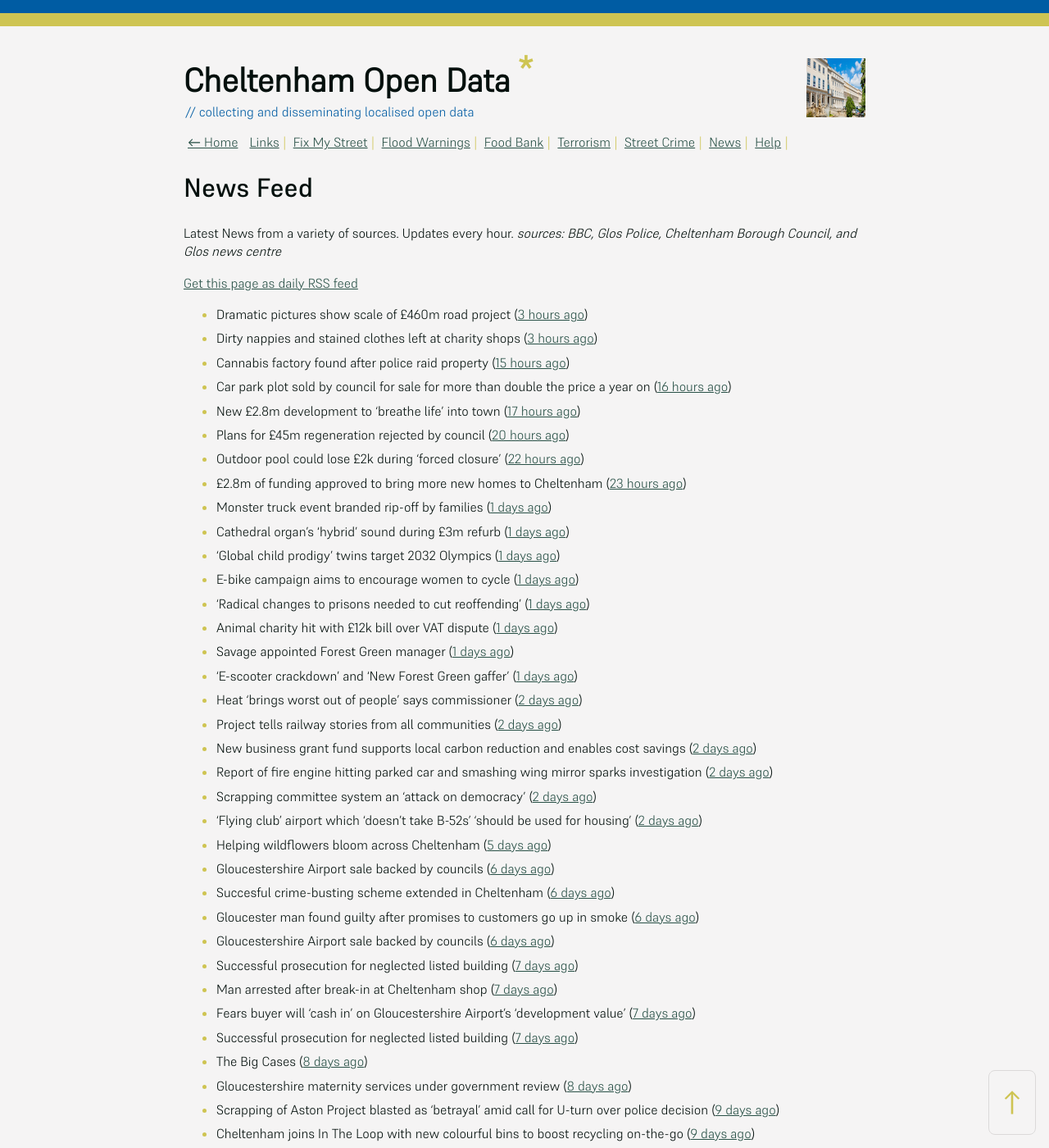
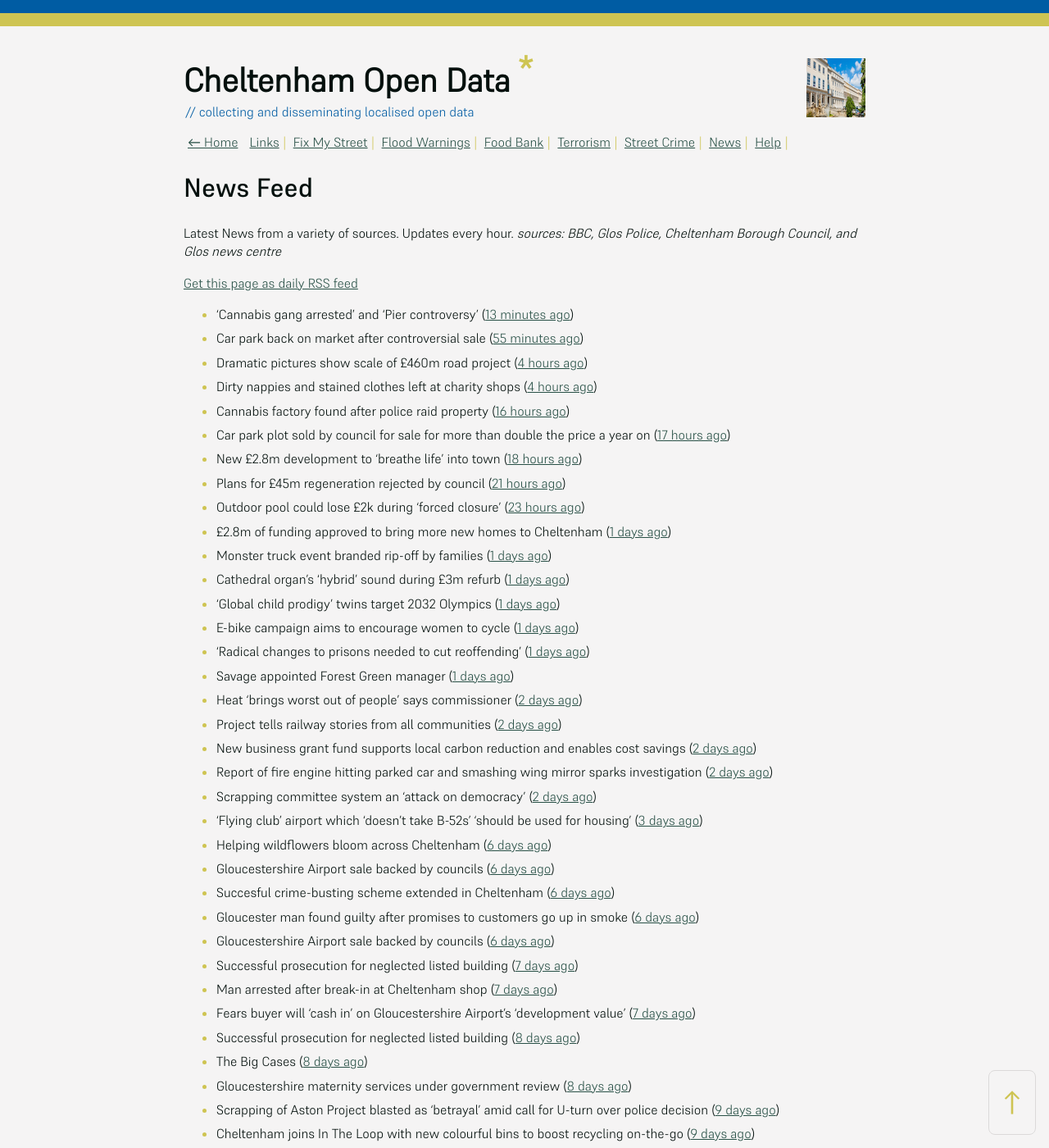
Before and after one commit to mat-0/cheltenham-open-data, a Jekyll site: the page built from _pages/news.md, in a window 1280 px wide and 1400 px high. Shown: the whole window at 82% size. Built offline with Jekyll 4.4.1, drawn with Linux system fonts in a browser that asks for light colours; some of the changed text lies outside the part shown.

Commit message:
Updated 2025-07-03 09:57:54

```diff
--- a/_pages/news.md
+++ b/_pages/news.md
@@ -12,29 +12,29 @@ _sources: BBC, Glos Police, Cheltenham Borough Council, and Glos news centre_
 [Get this page as daily RSS feed](/daily.rss)
 
 <!-- news_marker starts -->
-- Dramatic pictures show scale of £460m road project ([3 hours ago](https://www.bbc.com/news/articles/c20wwle56gqo))
-- Dirty nappies and stained clothes left at charity shops ([3 hours ago](https://www.bbc.com/news/articles/cy5w35506zko))
-- Cannabis factory found after police raid property ([15 hours ago](https://www.bbc.com/news/articles/cx2jxv80022o))
-- Car park plot sold by council for sale for more than double the price a year on ([16 hours ago](https://gloucesternewscentre.co.uk/car-park-plot-sold-by-council-for-sale-for-more-than-double-the-price-a-year-on/))
-- New £2.8m development to 'breathe life' into town ([17 hours ago](https://www.bbc.com/news/articles/cvg8n8djp0no))
-- Plans for £45m regeneration rejected by council ([20 hours ago](https://www.bbc.com/news/articles/ckg3jn2207ro))
-- Outdoor pool could lose £2k during 'forced closure' ([22 hours ago](https://www.bbc.com/news/articles/cvg885vxldgo))
-- £2.8m of funding approved to bring more new homes to Cheltenham ([23 hours ago](https://www.cheltenham.gov.uk/news/article/3027/28m_of_funding_approved_to_bring_more_new_homes_to_cheltenham))
+- 'Cannabis gang arrested' and 'Pier controversy' ([13 minutes ago](https://www.bbc.com/news/articles/c2le7qgd5zzo))
+- Car park back on market after controversial sale ([55 minutes ago](https://www.bbc.com/news/articles/czxwp0gxxy3o))
+- Dramatic pictures show scale of £460m road project ([4 hours ago](https://www.bbc.com/news/articles/c20wwle56gqo))
+- Dirty nappies and stained clothes left at charity shops ([4 hours ago](https://www.bbc.com/news/articles/cy5w35506zko))
+- Cannabis factory found after police raid property ([16 hours ago](https://www.bbc.com/news/articles/cx2jxv80022o))
+- Car park plot sold by council for sale for more than double the price a year on ([17 hours ago](https://gloucesternewscentre.co.uk/car-park-plot-sold-by-council-for-sale-for-more-than-double-the-price-a-year-on/))
+- New £2.8m development to 'breathe life' into town ([18 hours ago](https://www.bbc.com/news/articles/cvg8n8djp0no))
+- Plans for £45m regeneration rejected by council ([21 hours ago](https://www.bbc.com/news/articles/ckg3jn2207ro))
+- Outdoor pool could lose £2k during 'forced closure' ([23 hours ago](https://www.bbc.com/news/articles/cvg885vxldgo))
+- £2.8m of funding approved to bring more new homes to Cheltenham ([1 days ago](https://www.cheltenham.gov.uk/news/article/3027/28m_of_funding_approved_to_bring_more_new_homes_to_cheltenham))
 - Monster truck event branded rip-off by families ([1 days ago](https://www.bbc.com/news/articles/c4gdmy874q4o))
 - Cathedral organ's 'hybrid' sound during £3m refurb ([1 days ago](https://www.bbc.com/news/articles/cy4nngn7pgxo))
 - 'Global child prodigy' twins target 2032 Olympics ([1 days ago](https://www.bbc.com/news/articles/c0k7x723zr1o))
 - E-bike campaign aims to encourage women to cycle ([1 days ago](https://www.bbc.com/news/articles/c9w11l9y7qno))
 - 'Radical changes to prisons needed to cut reoffending' ([1 days ago](https://www.bbc.com/news/articles/cm2zz75v286o))
-- Animal charity hit with £12k bill over VAT dispute ([1 days ago](https://www.bbc.com/news/articles/cglzy4518y9o))
 - Savage appointed Forest Green manager ([1 days ago](https://www.bbc.com/sport/football/articles/cgjg551p8ejo))
-- 'E-scooter crackdown' and 'New Forest Green gaffer' ([1 days ago](https://www.bbc.com/news/articles/cn7dd1n231mo))
 - Heat 'brings worst out of people' says commissioner ([2 days ago](https://www.bbc.com/news/articles/ckgjjx0ypwpo))
 - Project tells railway stories from all communities ([2 days ago](https://www.bbc.com/news/articles/c0l4z258kypo))
 - New business grant fund supports local carbon reduction and enables cost savings ([2 days ago](https://www.cheltenham.gov.uk/news/article/3026/new_business_grant_fund_supports_local_carbon_reduction_and_enables_cost_savings))
 - Report of fire engine hitting parked car and smashing wing mirror sparks investigation ([2 days ago](https://gloucesternewscentre.co.uk/report-of-fire-engine-hitting-parked-car-and-smashing-wing-mirror-sparks-investigation/))
 - Scrapping committee system an 'attack on democracy' ([2 days ago](https://www.bbc.com/news/articles/c5ykgp79nl8o))
-- ‘Flying club’ airport which ‘doesn’t take B-52s’ ‘should be used for housing’ ([2 days ago](https://gloucesternewscentre.co.uk/flying-club-airport-which-doesnt-take-b-52s-should-be-used-for-housing/))
-- Helping wildflowers bloom across Cheltenham ([5 days ago](https://www.cheltenham.gov.uk/news/article/3025/helping_wildflowers_bloom_across_cheltenham))
+- ‘Flying club’ airport which ‘doesn’t take B-52s’ ‘should be used for housing’ ([3 days ago](https://gloucesternewscentre.co.uk/flying-club-airport-which-doesnt-take-b-52s-should-be-used-for-housing/))
+- Helping wildflowers bloom across Cheltenham ([6 days ago](https://www.cheltenham.gov.uk/news/article/3025/helping_wildflowers_bloom_across_cheltenham))
 - Gloucestershire Airport sale backed by councils ([6 days ago](https://gloucesternewscentre.co.uk/gloucestershire-airport-sale-backed-by-councils/))
 - Succesful crime-busting scheme extended in Cheltenham ([6 days ago](https://gloucesternewscentre.co.uk/succesful-crime-busting-scheme-extended-in-cheltenham/))
 - Gloucester man found guilty after promises to customers go up in smoke ([6 days ago](https://gloucesternewscentre.co.uk/gloucester-man-found-guilty-after-promises-to-customers-go-up-in-smoke/))
@@ -42,7 +42,7 @@ _sources: BBC, Glos Police, Cheltenham Borough Council, and Glos news centre_
 - Successful prosecution for neglected listed building ([7 days ago](https://gloucesternewscentre.co.uk/successful-prosecution-for-neglected-listed-building/))
 - Man arrested after break-in at Cheltenham shop ([7 days ago](https://gloucesternewscentre.co.uk/man-arrested-after-break-in-at-cheltenham-shop/))
 - Fears buyer will ‘cash in’ on Gloucestershire Airport’s ‘development value’ ([7 days ago](https://gloucesternewscentre.co.uk/fears-buyer-will-cash-in-on-gloucestershire-airports-development-value/))
-- Successful prosecution for neglected listed building ([7 days ago](https://www.cheltenham.gov.uk/news/article/3023/successful_prosecution_for_neglected_listed_building))
+- Successful prosecution for neglected listed building ([8 days ago](https://www.cheltenham.gov.uk/news/article/3023/successful_prosecution_for_neglected_listed_building))
 - The Big Cases ([8 days ago](https://www.bbc.co.uk/iplayer/episode/m001z7w2))
 - Gloucestershire maternity services under government review ([8 days ago](https://www.bbc.co.uk/sounds/play/p0ll39jx))
 - Scrapping of Aston Project blasted as ‘betrayal’ amid call for U-turn over police decision ([9 days ago](https://gloucesternewscentre.co.uk/scrapping-of-aston-project-blasted-as-betrayal-amid-call-for-u-turn-over-police-decision/))
```
Also changed, not shown: other parts of _pages/news.md (+2 -2 lines), _data/flood.json (+5 -27 lines), index.md (+5 -5 lines).
